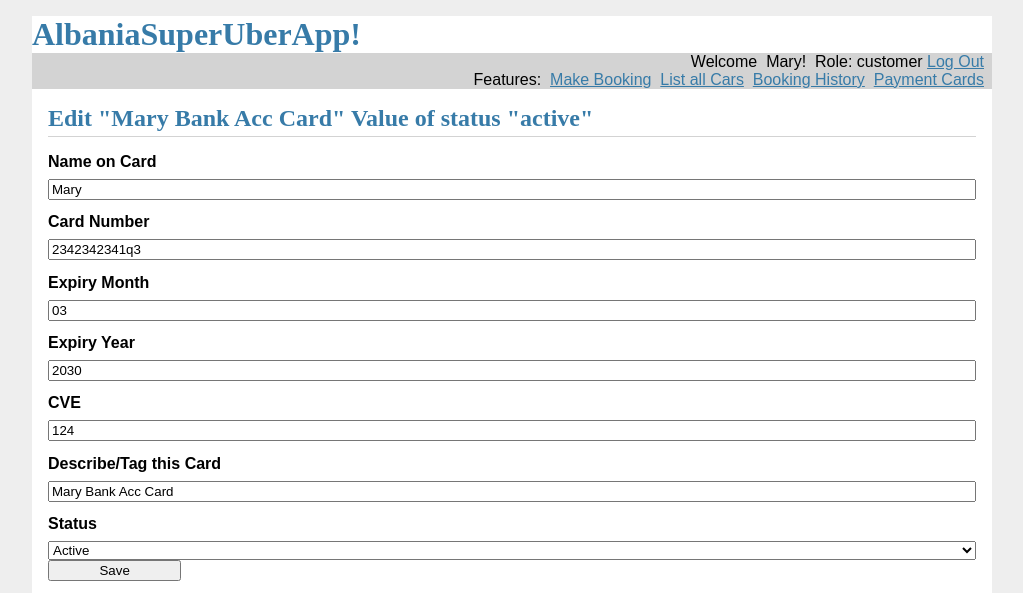
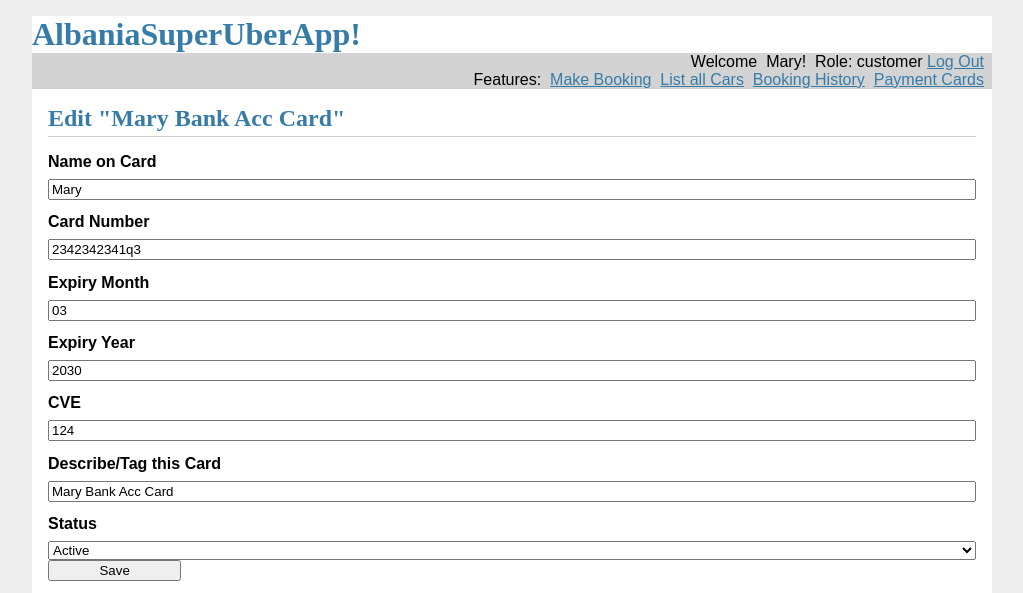
Before and after one commit to melvir86/ase, a Flask app: page /1/update in a window 1280 px wide. Shown: the top 593 px of the page, without its empty margins (128-1151 px from the left). Run offline with Flask 3, Linux system fonts and the light colour scheme; a user stored in the database is signed in; data comes from the database, SQL or seed files in the repository; both versions use the stored data as it was after the commit.

Commit message:
Solved dropdown list error for Status field in Payment Cards

```diff
--- a/flaskr/templates/card/update.html
+++ b/flaskr/templates/card/update.html
@@ -1,7 +1,7 @@
 {% extends 'base.html' %}
 
 {% block header %}
-  <h1>{% block title %}Edit "{{ card['description'] }}" Value of status "{{ card['status'] }}"{% endblock %}</h1>
+  <h1>{% block title %}Edit "{{ card['description'] }}"{% endblock %}</h1>
 {% endblock %}
 
 {% block content %}
@@ -20,9 +20,11 @@
     <input name="description" id="description" value="{{ request.form['description'] or card['description'] }}" required>
     <label for="status">Status</label>
     <select name="status" id="status">
-    <option value="active">Active</option>
-    <option value="inactive">Inactive</option>
-    </select>
+        <option value="active"
+        {% if card['status'] == "active" %} selected {% endif %}>Active</option>
+        <option value="inactive"
+        {% if card['status'] == "inactive" %} selected {% endif %}>Inactive</option>
+        </select>
    <input type="submit" value="Save">
   </form>
   <hr>
```
Also changed, not shown: instance/flaskr.sqlite.
